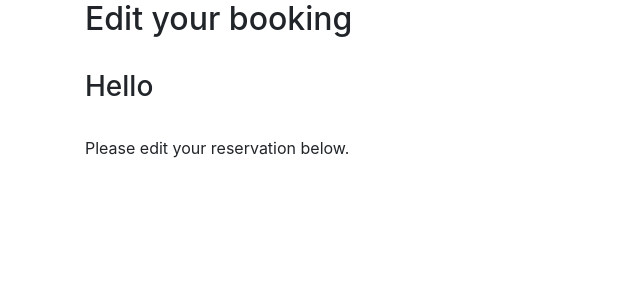
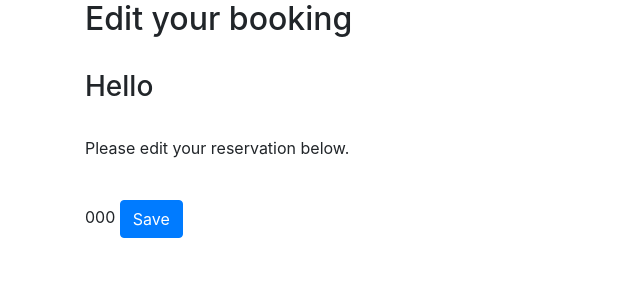
Before and after one commit to kedi1991/granny-restaurant-booking, a Django app: page /edit/1 in a window 1280 px wide. Shown: the part 56-356 px from the top of the page, without its empty margins (0-640 px from the left). Run offline with Django 3.2, Linux system fonts and the light colour scheme; tables that the repository leaves empty hold one stand-in row (values such as "Sample post"); parts of the project's set-up code (start-up, migrations or seed data) failed here and were passed over; some libraries are stand-ins or nearby versions.

Commit message:
Add the form to the edit booking template

```diff
--- a/templates/edit_booking.html
+++ b/templates/edit_booking.html
@@ -7,6 +7,10 @@
 <br>
 <p>Please edit your reservation below.</p>
     <br>
-
+    <form method="post">
+        {% csrf_token %}
+        {{ form  }}
+        <button type="submit" class="btn btn-primary">Save</button>
+    </form>
 
 {% endblock %}
```
